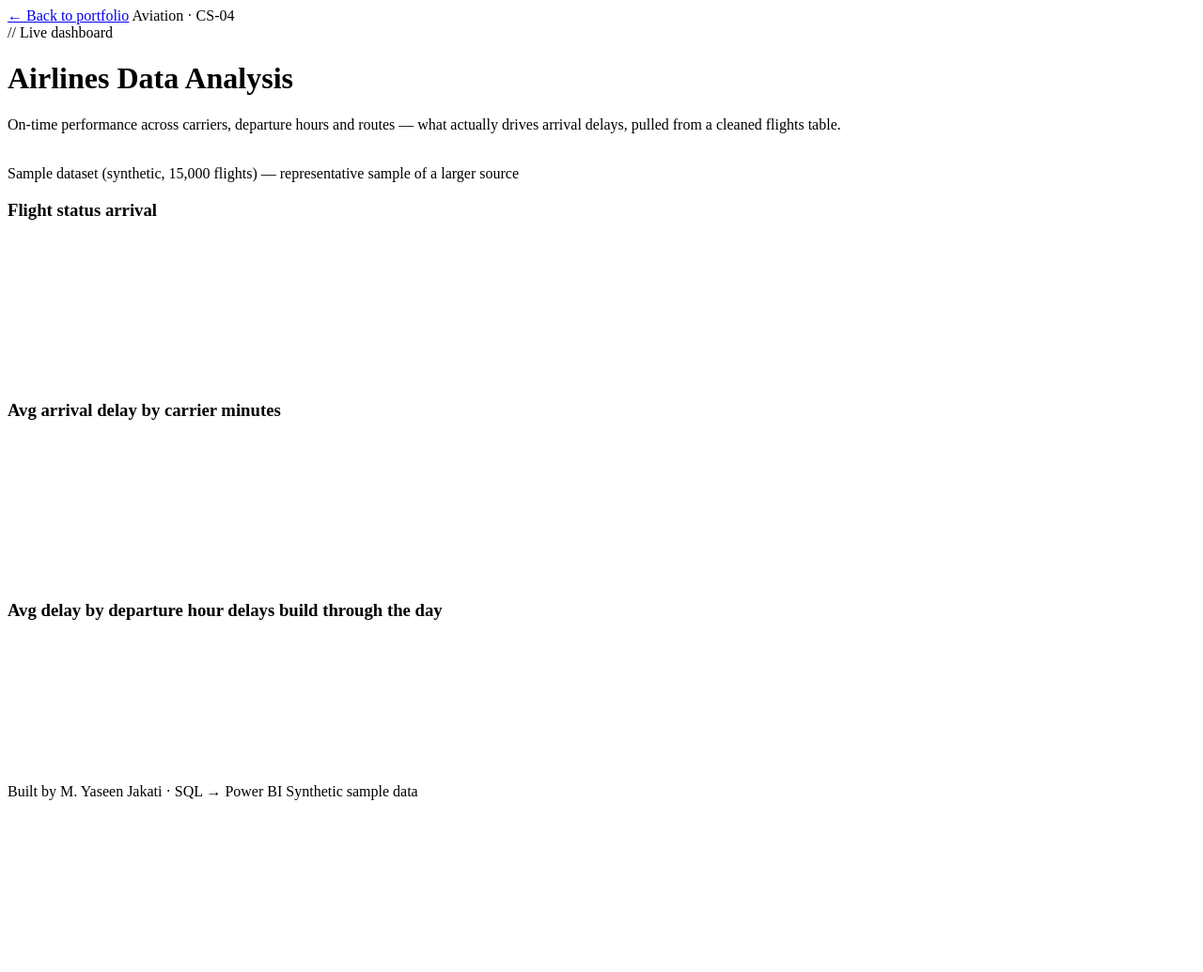
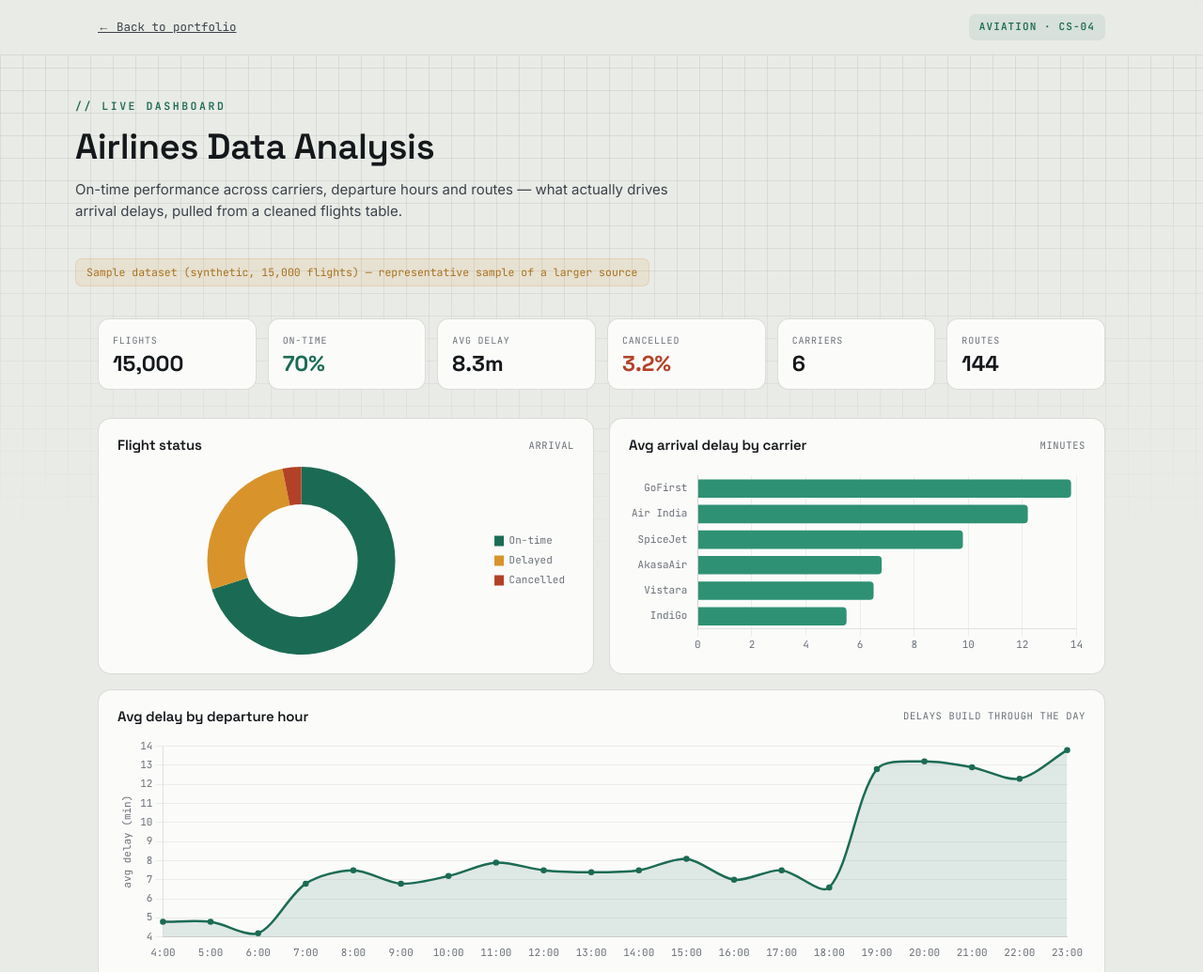
Before and after one commit to itzzyaseen/Portfolio, a plain HTML site: page projects/airlines/dashboard/index.html in a window 1280 px wide. Shown: the top 1035 px of the page at 94% size. Before the commit the page ends 860 px from the top, so only its background shows below. Drawn offline with Linux system fonts and the light colour scheme; the site is published under a folder, as on GitHub Pages, so addresses that start at the root find nothing.

```diff
--- a/projects/airlines/dashboard/index.html
+++ b/projects/airlines/dashboard/index.html
@@ -7,13 +7,13 @@
 <link rel="preconnect" href="https://fonts.googleapis.com"/>
 <link rel="preconnect" href="https://fonts.gstatic.com" crossorigin/>
 <link href="https://fonts.googleapis.com/css2?family=Space+Grotesk:wght@400;500;600;700&family=Inter:wght@400;500;600&family=JetBrains+Mono:wght@400;500;600&display=swap" rel="stylesheet"/>
-<link rel="stylesheet" href="/projects/dashboard.css"/>
-<script src="/projects/vendor/chart.umd.js"></script>
-<script src="/projects/airlines/dashboard/data.js"></script>
+<link rel="stylesheet" href="../../dashboard.css"/>
+<script src="../../vendor/chart.umd.js"></script>
+<script src="data.js"></script>
 </head>
 <body>
 <div class="topbar"><div class="wrap topbar-in">
-  <a class="back" href="/">← Back to portfolio</a>
+  <a class="back" href="../../../index.html">← Back to portfolio</a>
   <span class="badge">Aviation · CS-04</span>
 </div></div>
 
```
Also changed, not shown: projects/stock-forecasting/dashboard/index.html (+4 -4 lines), projects/supply-chain/dashboard/index.html (+5 -5 lines), projects/vendor-performance/dashboard/index.html (+5 -5 lines).
